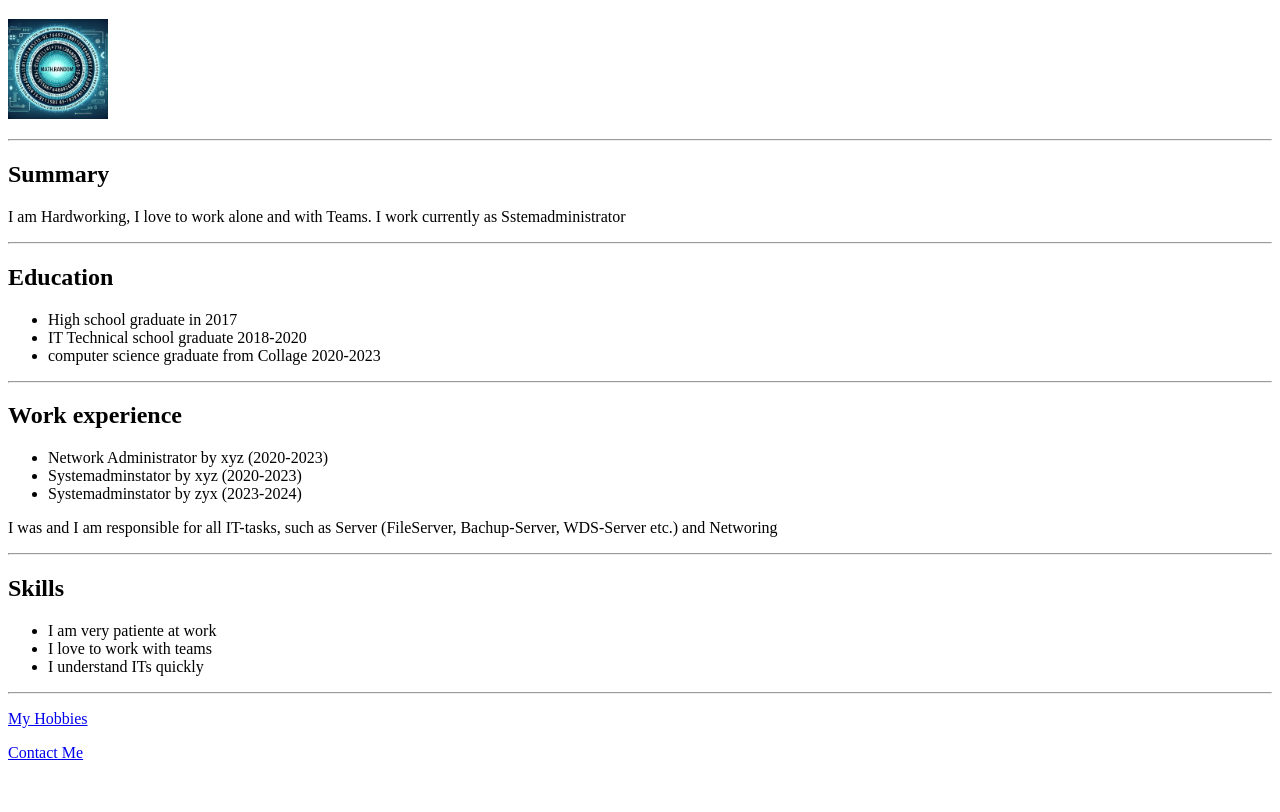
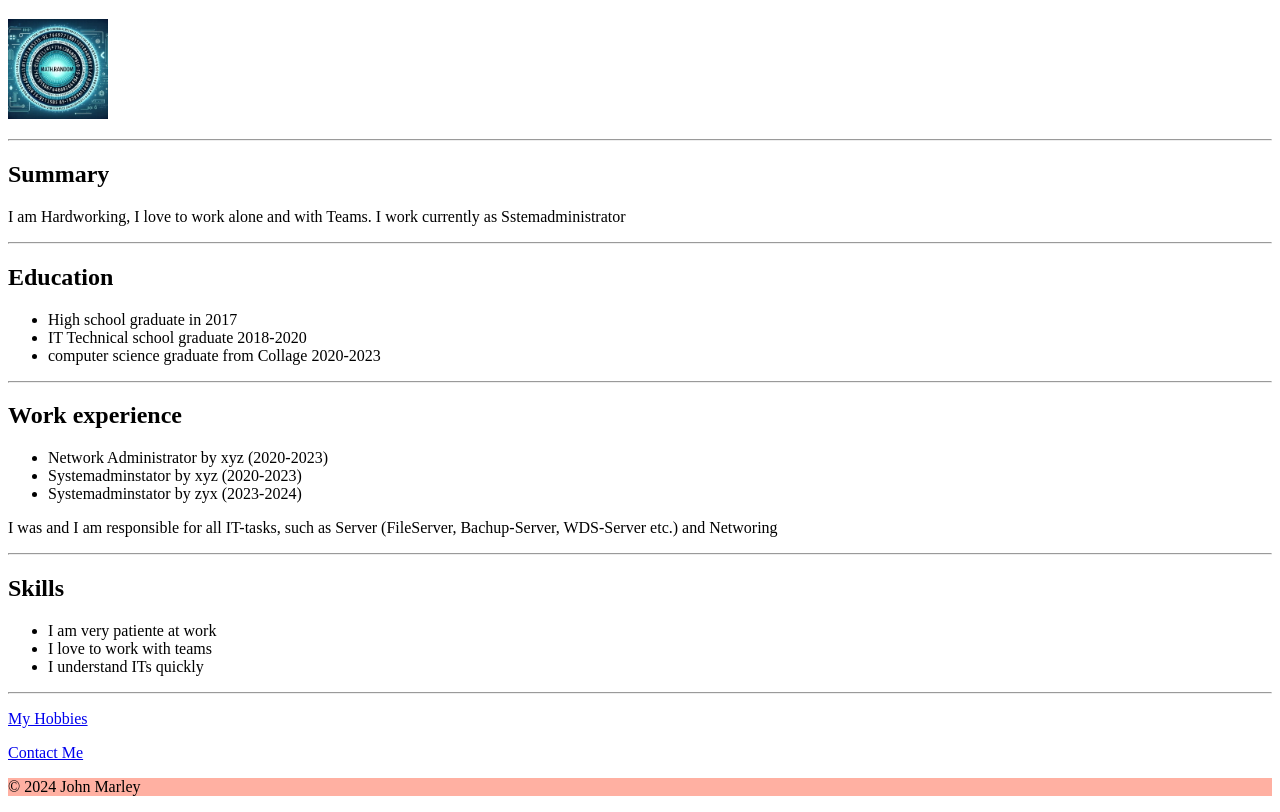
Before and after one commit to hokkidokki/capstone-Project-1, a plain HTML site: page index.html in a window 1280 px wide. Shown: the part 61-873 px from the top of the page. Before the commit the page ends 839 px from the top, so only its background shows below. Drawn offline with Linux system fonts and the light colour scheme.

Commit message:
Update index.html

```diff
--- a/index.html
+++ b/index.html
@@ -35,6 +35,9 @@
     <hr />
     <p><a href="./hobbies.html"> My Hobbies</a></p>
     <p><a href="./contact.html">Contact Me</a></p>
+    <footer>
+        <p style="background-color:rgba(255, 99, 71, 0.5);">&copy; 2024 John Marley</p>
+    </footer>
 
 </body>
 </html>
```
